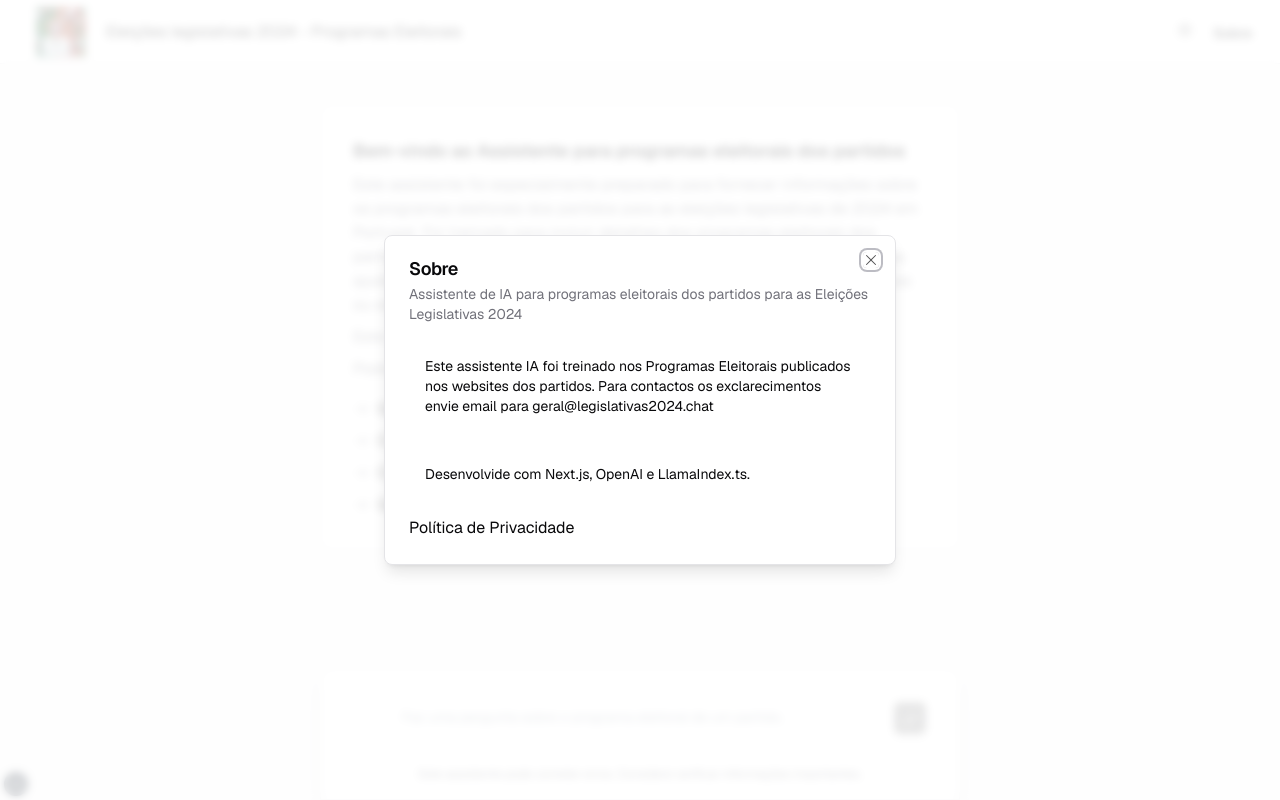
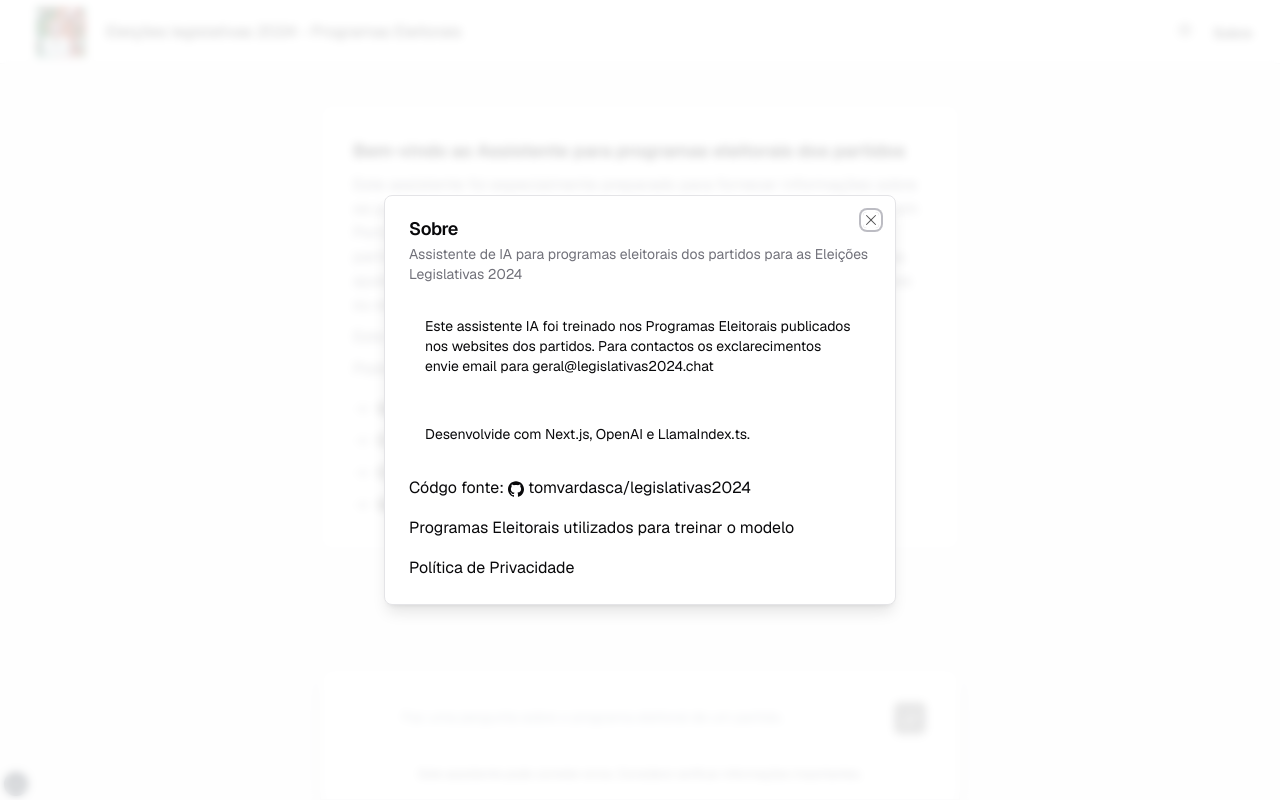
Before and after one commit to tomvardasca/legislativas2024, a Next.js app: page / in a window 1280 px wide. Both pictures are taken after a click on the button "Sobre". Built offline with nearby package versions, Linux system fonts and the light colour scheme.

Commit message:
improve about

```diff
--- a/components/about-dialog.tsx
+++ b/components/about-dialog.tsx
@@ -7,6 +7,7 @@ import {
 } from '@/components/ui/dialog'
 import { type DialogProps } from '@radix-ui/react-dialog'
 import Link from 'next/link';
+import { IconGitHub } from './ui/icons';
 
 export function AboutDialog(props: DialogProps) {
   return (<Dialog {...props}>
@@ -24,7 +25,9 @@ export function AboutDialog(props: DialogProps) {
       <div className="p-4 space-y-1 text-sm rounded-md">
         Desenvolvide com Next.js, OpenAI e LlamaIndex.ts.
       </div>
-      <Link href="/privacidade" onClick={()=> props?.onOpenChange?.(false)}>Política de Privacidade</Link>
+      <a href="https://github.com/tomvardasca/legislativas2024" target='_blank'>Códgo fonte: <IconGitHub className='inline-block'></IconGitHub> tomvardasca/legislativas2024</a>
+      <a href="https://github.com/tomvardasca/legislativas2024/tree/main/pe" target='_blank'>Programas Eleitorais utilizados para treinar o modelo</a>
+      <Link href="/privacidade" onClick={() => props?.onOpenChange?.(false)}>Política de Privacidade</Link>
     </DialogContent>
   </Dialog>);
 }
```
